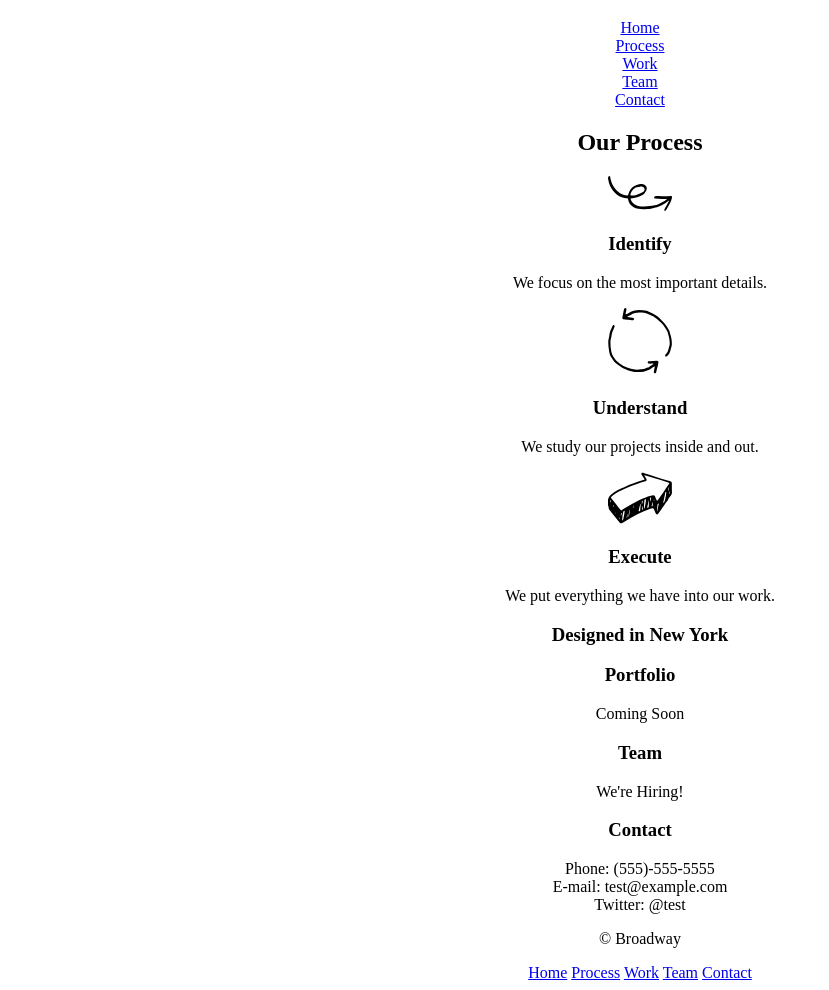
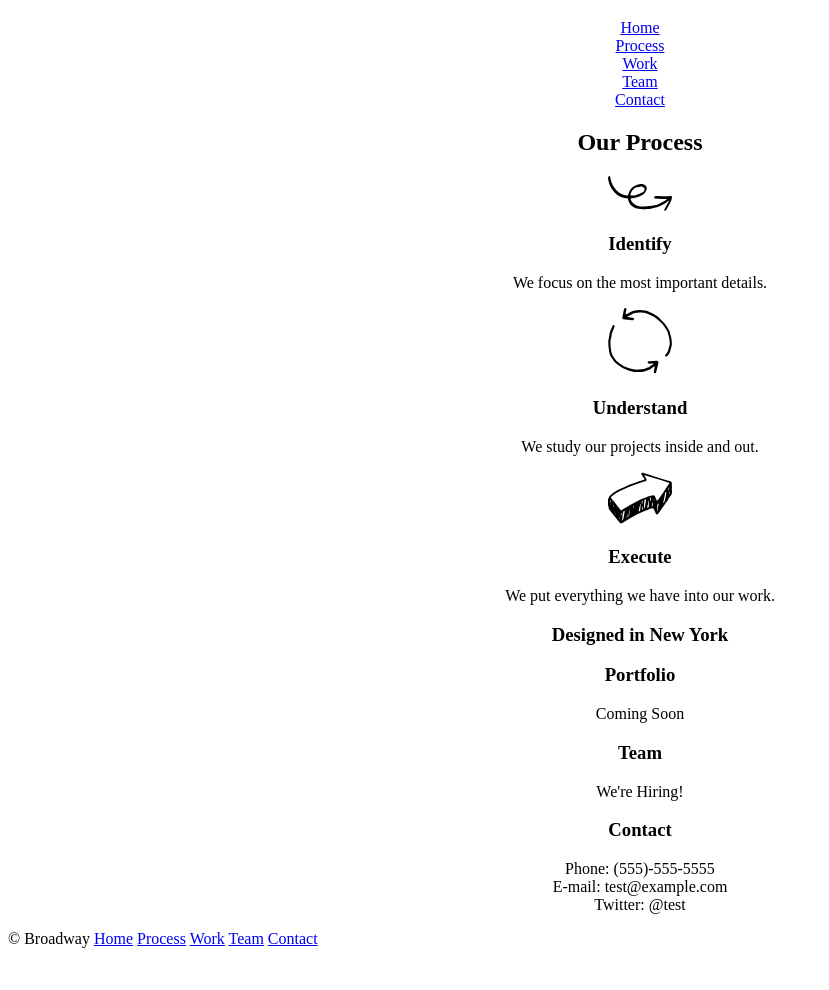
Before and after one commit to kdeidrick/broadway, a plain HTML site: page index.html in a window 1280 px wide. Shown: the part 61-1051 px from the top of the page, without its empty margins (0-829 px from the left). After the commit the page ends 1025 px from the top, so only its background shows below. Drawn offline with Linux system fonts and the light colour scheme.

Commit message:
Remove nav from footer-nav

```diff
--- a/index.html
+++ b/index.html
@@ -44,14 +44,15 @@
     </p>
 
     <div class="footer-nav">
-      <p>&copy; Broadway</p>
-      <nav>
-        <a href="#home">Home</a>
-        <a href="#process">Process</a>
-        <a href="#work">Work</a>
-        <a href="#team">Team</a>
-        <a href="#contact">Contact</a>
-      </nav>
+      <p>&copy; Broadway
+
+          <a href="#home">Home</a>
+          <a href="#process">Process</a>
+          <a href="#work">Work</a>
+          <a href="#team">Team</a>
+          <a href="#contact">Contact</a>
+
+      </p>
     </div>
 
 
--- a/resources/css/style.css
+++ b/resources/css/style.css
@@ -1,3 +1,7 @@
 body {
   text-align: center;
 }
+
+.footer-nav {
+  text-align: left;
+}
```
